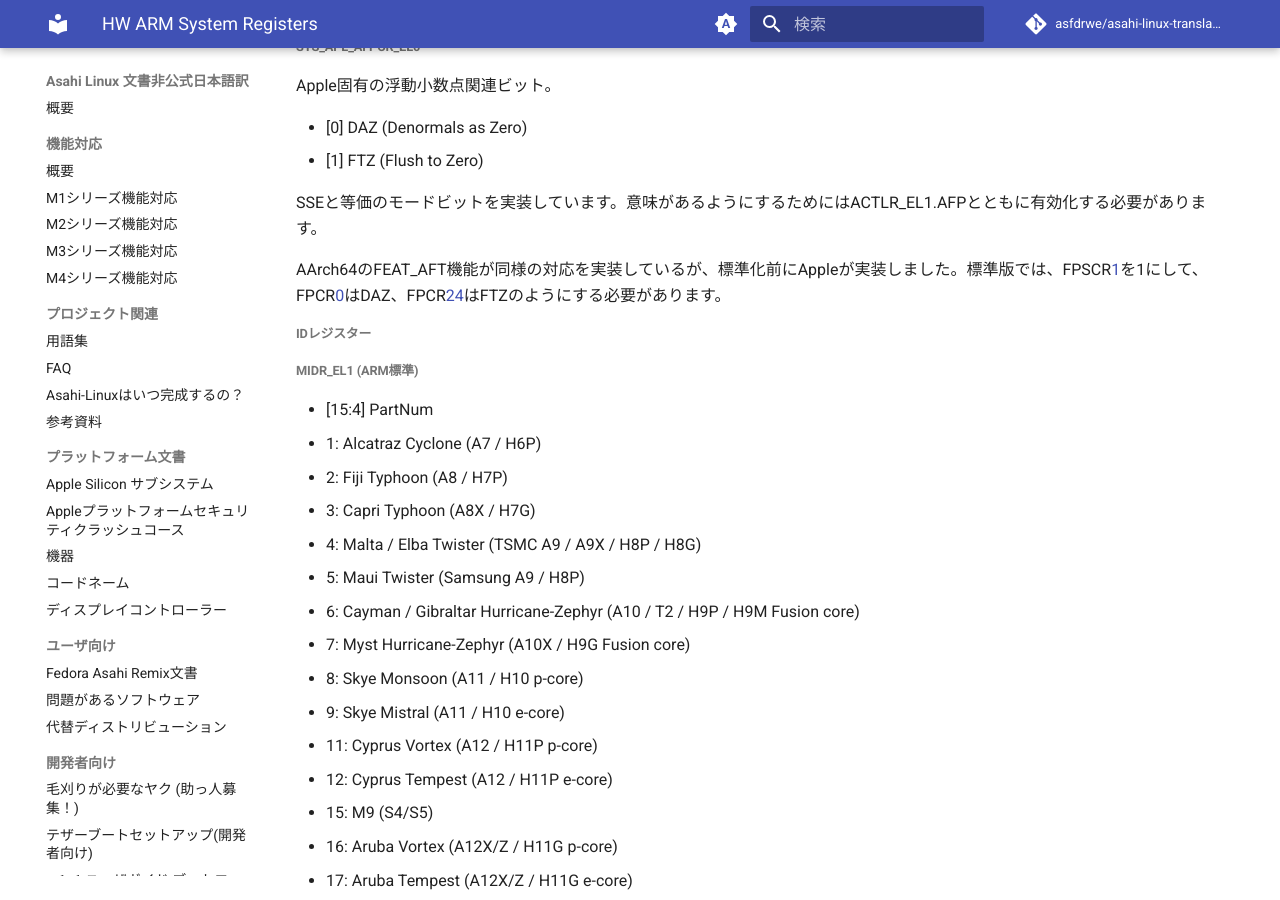
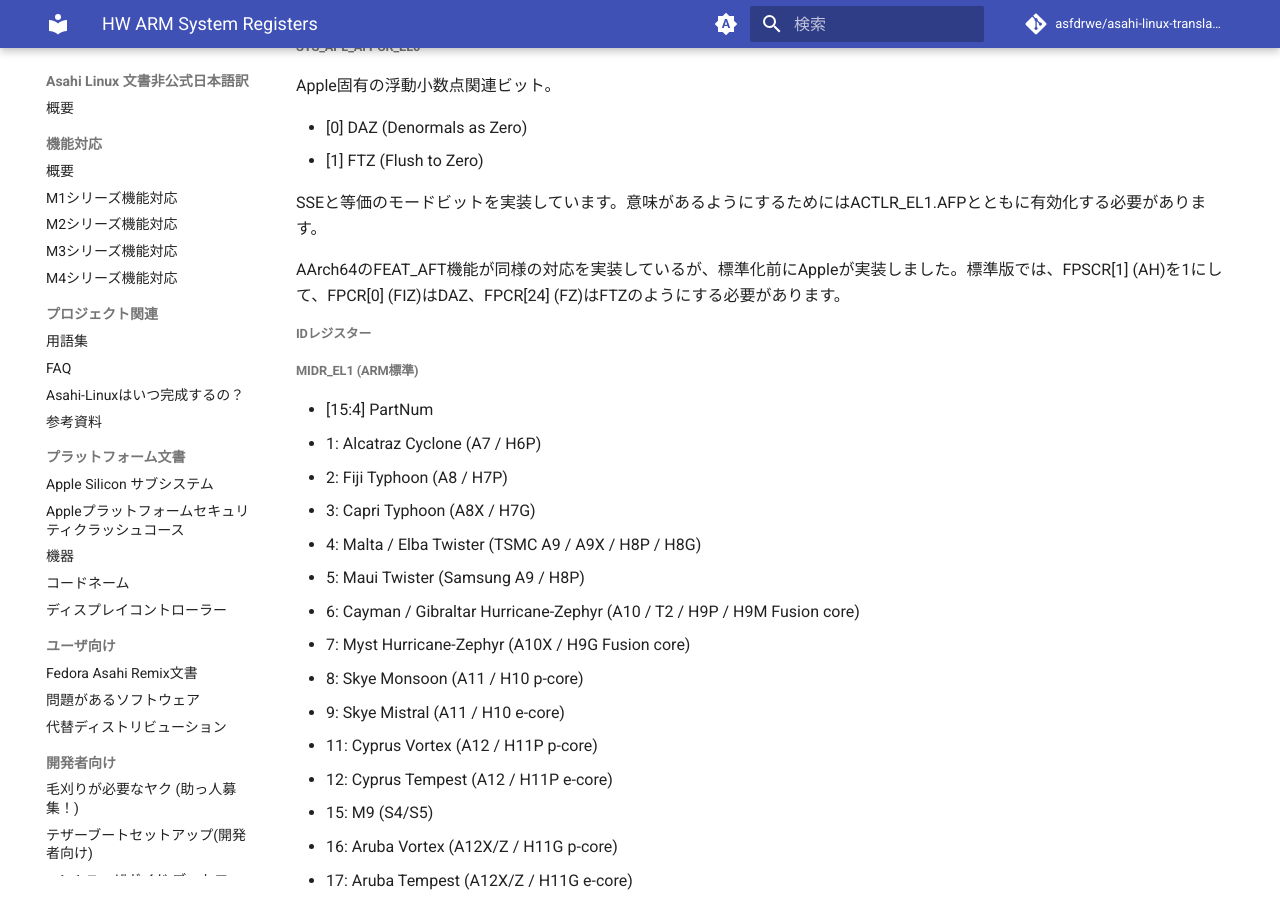
Before and after one commit to asfdrwe/asahi-linux-translations, an MkDocs documentation site: the page built from docs/HW-ARM-System-Registers.md, in a window 1280 px wide and 900 px high, scrolled down 15356 px. Built offline with MkDocs 1.6.1 and Material for MkDocs 9.7.7, drawn with Linux system fonts in a browser that asks for light colours; comment, search, counter and statistics services are not loaded; some of the changed text lies outside the part shown.

```diff
--- a/docs/HW-ARM-System-Registers.md
+++ b/docs/HW-ARM-System-Registers.md
@@ -1,7 +1,7 @@
 2025/3/1時点の[HW-ARM System Registers](https://github.com/AsahiLinux/docs/blob/main/docs/HW-ARM-System-Registers.md)の翻訳
 
 ---
-網羅的な列挙と調査は[HW-ARM System Registers Dumps](HW-ARM-System-Registers-Dumps.md)を参照してください。
+網羅的な列挙と調査は[HW-ARM-System-Registers-Dumps](HW-ARM-System-Registers-Dumps.md)を参照してください。
 
 ## 用語集
 
@@ -668,7 +668,7 @@ Apple固有の浮動小数点関連ビット。
 
 SSEと等価のモードビットを実装しています。意味があるようにするためにはACTLR_EL1.AFPとともに有効化する必要があります。
 
-AArch64のFEAT_AFT機能が同様の対応を実装しているが、標準化前にAppleが実装しました。標準版では、FPSCR[1](AH)を1にして、FPCR[0](FIZ)はDAZ、FPCR[24](FZ)はFTZのようにする必要があります。
+AArch64のFEAT_AFT機能が同様の対応を実装しているが、標準化前にAppleが実装しました。標準版では、FPSCR[1] (AH)を1にして、FPCR[0] (FIZ)はDAZ、FPCR[24] (FZ)はFTZのようにする必要があります。
 
 ### IDレジスター
 
```
